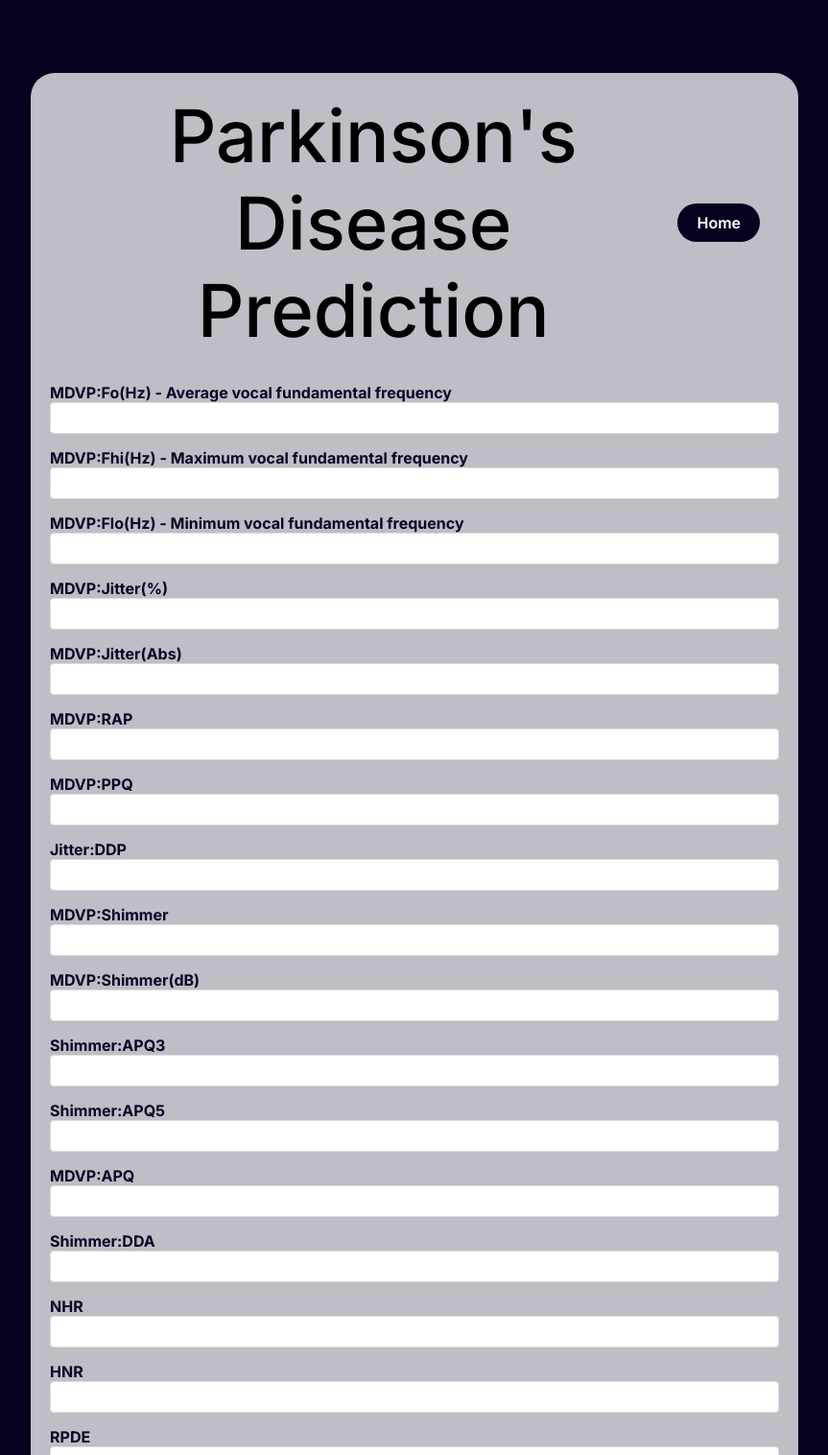
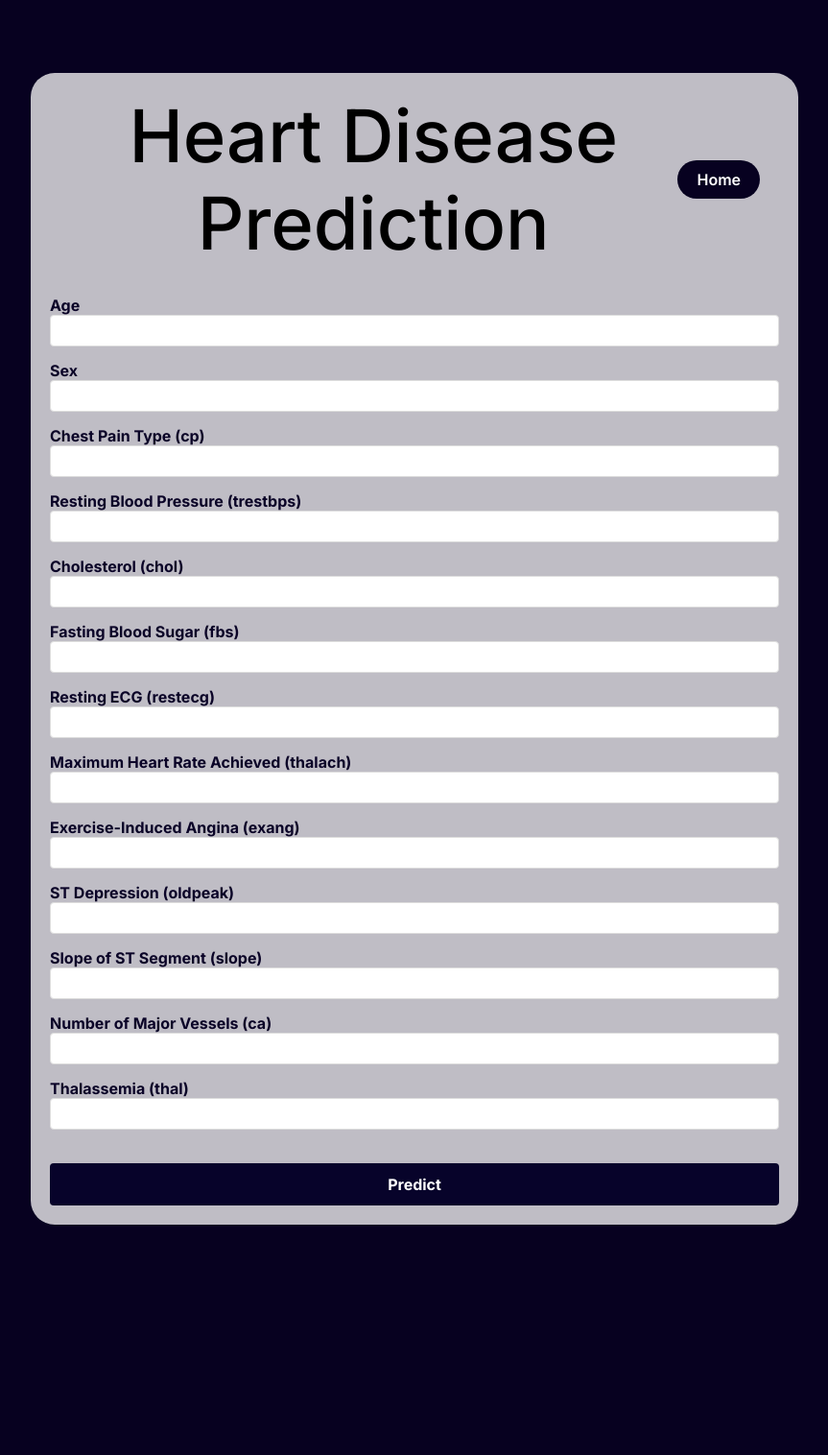
Before and after one commit to BhaveshBhakta/heart-disease-prediction, a Flask app: page /predict_page in a window 1280 px wide. Shown: the whole page at 96% size, without its empty margins (208-1071 px from the left). Run offline with Flask 3, Linux system fonts and the light colour scheme; parts of the project's set-up code (start-up, migrations or seed data) failed here and were passed over.

Commit message:
chnaged the predict.html file

```diff
--- a/templates/predict.html
+++ b/templates/predict.html
@@ -11,119 +11,75 @@
     <link rel="stylesheet" href="{{ url_for('static', filename='css/predict_style.css') }}">
      <!-- <link rel="stylesheet" href="predict_style.css"> -->
 </head>
-
 <body>
 
     <div class="container">
         <div class="header">
-            <h1>Parkinson's Disease Prediction</h1>
+            <h1>Heart Disease Prediction</h1>
             <div class="back-home">
                 <a href="/" class="btn">Home</a>
             </div>
         </div>
-
         <form method="POST" action="/predict">
-
             <div class="form-group">
-                <label for="fo">MDVP:Fo(Hz) - Average vocal fundamental frequency</label>
-                <input type="number" step="any" id="fo" name="fo" required>
+                <label for="age">Age</label>
+                <input type="number" step="any" id="age" name="age" required>
             </div>
             <div class="form-group">
-                <label for="fhi">MDVP:Fhi(Hz) - Maximum vocal fundamental frequency</label>
-                <input type="number" step="any" id="fhi" name="fhi" required>
+                <label for="sex">Sex</label>
+                <input type="number" step="any" id="sex" name="sex" required>
             </div>
             <div class="form-group">
-                <label for="flo">MDVP:Flo(Hz) - Minimum vocal fundamental frequency</label>
-                <input type="number" step="any" id="flo" name="flo" required>
+                <label for="cp">Chest Pain Type (cp)</label>
+                <input type="number" step="any" id="cp" name="cp" required>
             </div>
             <div class="form-group">
-                <label for="Jitter_percent">MDVP:Jitter(%)</label>
-                <input type="number" step="any" id="Jitter_percent" name="Jitter_percent" required>
+                <label for="trestbps">Resting Blood Pressure (trestbps)</label>
+                <input type="number" step="any" id="trestbps" name="trestbps" required>
             </div>
             <div class="form-group">
-                <label for="Jitter_Abs">MDVP:Jitter(Abs)</label>
-                <input type="number" step="any" id="Jitter_Abs" name="Jitter_Abs" required>
+                <label for="chol">Cholesterol (chol)</label>
+                <input type="number" step="any" id="chol" name="chol" required>
             </div>
             <div class="form-group">
-                <label for="RAP">MDVP:RAP</label>
-                <input type="number" step="any" id="RAP" name="RAP" required>
+                <label for="fbs">Fasting Blood Sugar (fbs)</label>
+                <input type="number" step="any" id="fbs" name="fbs" required>
             </div>
             <div class="form-group">
-                <label for="PPQ">MDVP:PPQ</label>
-                <input type="number" step="any" id="PPQ" name="PPQ" required>
+                <label for="restecg">Resting ECG (restecg)</label>
+                <input type="number" step="any" id="restecg" name="restecg" required>
             </div>
             <div class="form-group">
-                <label for="DDP">Jitter:DDP</label>
-                <input type="number" step="any" id="DDP" name="DDP" required>
+                <label for="thalach">Maximum Heart Rate Achieved (thalach)</label>
+                <input type="number" step="any" id="thalach" name="thalach" required>
             </div>
             <div class="form-group">
-                <label for="Shimmer">MDVP:Shimmer</label>
-                <input type="number" step="any" id="Shimmer" name="Shimmer" required>
+                <label for="exang">Exercise-Induced Angina (exang)</label>
+                <input type="number" step="any" id="exang" name="exang" required>
             </div>
             <div class="form-group">
-                <label for="Shimmer_dB">MDVP:Shimmer(dB)</label>
-                <input type="number" step="any" id="Shimmer_dB" name="Shimmer_dB" required>
+                <label for="oldpeak">ST Depression (oldpeak)</label>
+                <input type="number" step="any" id="oldpeak" name="oldpeak" required>
             </div>
             <div class="form-group">
-                <label for="APQ3">Shimmer:APQ3</label>
-                <input type="number" step="any" id="APQ3" name="APQ3" required>
+                <label for="slope">Slope of ST Segment (slope)</label>
+                <input type="number" step="any" id="slope" name="slope" required>
             </div>
             <div class="form-group">
-                <label for="APQ5">Shimmer:APQ5</label>
-                <input type="number" step="any" id="APQ5" name="APQ5" required>
+                <label for="ca">Number of Major Vessels (ca)</label>
+                <input type="number" step="any" id="ca" name="ca" required>
             </div>
             <div class="form-group">
-                <label for="APQ">MDVP:APQ</label>
-                <input type="number" step="any" id="APQ" name="APQ" required>
+                <label for="thal">Thalassemia (thal)</label>
+                <input type="number" step="any" id="thal" name="thal" required>
             </div>
-            <div class="form-group">
-                <label for="DDA">Shimmer:DDA</label>
-                <input type="number" step="any" id="DDA" name="DDA" required>
-            </div>
-            <div class="form-group">
-                <label for="NHR">NHR</label>
-                <input type="number" step="any" id="NHR" name="NHR" required>
-            </div>
-            <div class="form-group">
-                <label for="HNR">HNR</label>
-                <input type="number" step="any" id="HNR" name="HNR" required>
-            </div>
-            <div class="form-group">
-                <label for="RPDE">RPDE</label>
-                <input type="number" step="any" id="RPDE" name="RPDE" required>
-            </div>
-            <div class="form-group">
-                <label for="DFA">DFA</label>
-                <input type="number" step="any" id="DFA" name="DFA" required>
-            </div>
-            <div class="form-group">
-                <label for="Spread1">Spread1</label>
-                <input type="number" step="any" id="Spread1" name="Spread1" required>
-            </div>
-            <div class="form-group">
-                <label for="Spread2">Spread2</label>
-                <input type="number" step="any" id="Spread2" name="Spread2" required>
-            </div>
-            <div class="form-group">
-                <label for="D2">D2</label>
-                <input type="number" step="any" id="D2" name="D2" required>
-            </div>
-            <div class="form-group">
-                <label for="PPE">PPE</label>
-                <input type="number" step="any" id="PPE" name="PPE" required>
-            </div>
-
             <button type="submit">Predict</button>
-
-
             {% if result %}
-            <div class="result {% if 'has Parkinson' in result %}positive{% else %}negative{% endif %}">
+            <div class="result {% if 'has the condition' in result %}positive{% else %}negative{% endif %}">
                 {{ result }}
             </div>
             {% endif %}
-
         </form>
-
     </div>
 
     <script src="{{ url_for('static', filename='js/predict_script.js') }}"></script>
```
